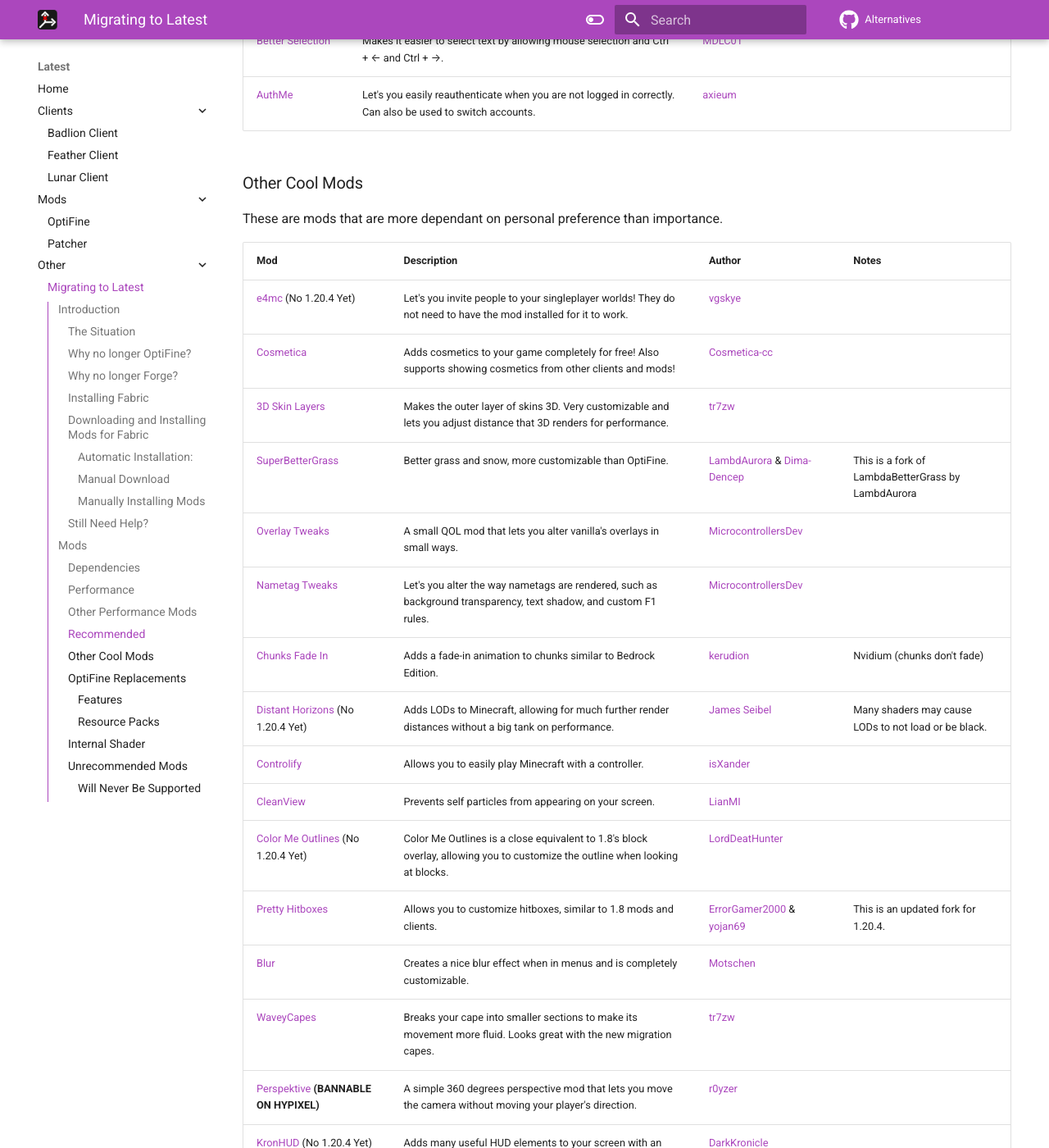
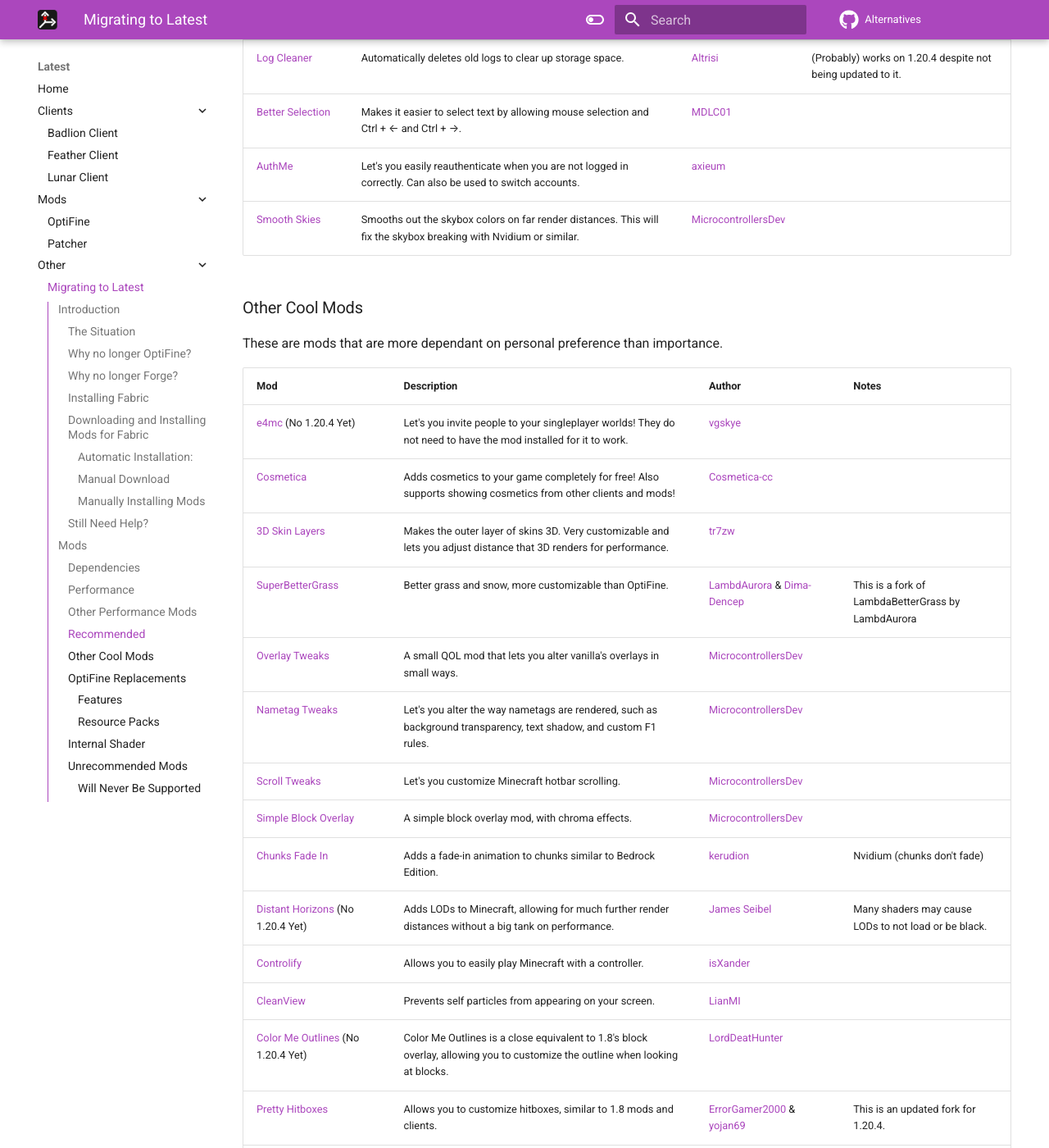
Before and after one commit to MicrocontrollersDev/Alternatives, an MkDocs documentation site: the page built from docs/latest/migrating.md, in a window 1280 px wide and 1400 px high, scrolled down 6502 px. Shown: the whole window at 82% size. Built offline with MkDocs 1.6.1 and Material for MkDocs 9.7.7, drawn with Linux system fonts in a browser that asks for light colours; comment, search, counter and statistics services are not loaded; some of the changed text lies outside the part shown.

Commit message:
add mods

```diff
--- a/docs/latest/migrating.md
+++ b/docs/latest/migrating.md
@@ -132,6 +132,7 @@
 | [Very Many Players](https://modrinth.com/mod/vmp-fabric) | VMP attempts to alleviate the strain on servers when there are a large amount of players. | [RelativityMC](https://github.com/RelativityMC) |
 | [Early Loading Screen](https://modrinth.com/mod/early-loading-screen) | Allows the game to create a game window earlier, allowing you to stop the game much faster if needed. | [Ishland](https://github.com/ishland) | | | May cause crashes when starting the game. If your game instantly crashes, try disabling this mod. |
 | [Noisium](https://modrinth.com/mod/noisium) | Optimizes world generation when generating new chunks. | [Steveplays](https://github.com/Steveplays28) |
+| [Async Pack Scan](https://modrinth.com/mod/async-pack-scan) | Improves performance of the resource pack menu by loading resource packs asynchronously. | [JFronny](https://git.frohnmeyer-wds.de/JfMods) |
 
 ### Other Performance Mods
 
@@ -166,6 +167,7 @@
 | [Log Cleaner](https://modrinth.com/mod/log-cleaner) | Automatically deletes old logs to clear up storage space. | [Altrisi](https://github.com/altrisi) | (Probably) works on 1.20.4 despite not being updated to it. |
 | [Better Selection](https://modrinth.com/mod/better-selection) | Makes it easier to select text by allowing mouse selection and Ctrl + ← and Ctrl + →. | [MDLC01](https://github.com/MDLC01) |
 | [AuthMe](https://modrinth.com/mod/auth-me) | Let's you easily reauthenticate when you are not logged in correctly. Can also be used to switch accounts. | [axieum](https://github.com/axieum) |
+| [Smooth Skies](https://modrinth.com/mod/smooth-skies) | Smooths out the skybox colors on far render distances. This will fix the skybox breaking with Nvidium or similar. | [MicrocontrollersDev](https://github.com/MicrocontrollersDev) |
 
 ### Other Cool Mods
 
@@ -179,6 +181,8 @@
 | [SuperBetterGrass](https://www.curseforge.com/minecraft/mc-mods/super-better-grass) | Better grass and snow, more customizable than OptiFine. | [LambdAurora](https://github.com/LambdAurora) & [Dima-Dencep](https://github.com/dima-dencep) | This is a fork of LambdaBetterGrass by LambdAurora |
 | [Overlay Tweaks](https://modrinth.com/mod/overlaytweaks) | A small QOL mod that lets you alter vanilla's overlays in small ways. | [MicrocontrollersDev](https://github.com/MicrocontrollersDev) |
 | [Nametag Tweaks](https://modrinth.com/mod/nametagtweaks) | Let's you alter the way nametags are rendered, such as background transparency, text shadow, and custom F1 rules. | [MicrocontrollersDev](https://github.com/MicrocontrollersDev) |
+| [Scroll Tweaks](https://modrinth.com/mod/scrolltweaks) | Let's you customize Minecraft hotbar scrolling. | [MicrocontrollersDev](https://github.com/MicrocontrollersDev) |
+| [Simple Block Overlay](https://modrinth.com/mod/simple-block-overlay) | A simple block overlay mod, with chroma effects. | [MicrocontrollersDev](https://github.com/MicrocontrollersDev) |
 | [Chunks Fade In](https://modrinth.com/mod/chunks-fade-in) | Adds a fade-in animation to chunks similar to Bedrock Edition. | [kerudion](https://github.com/kerudion) | Nvidium (chunks don't fade) |
 | [Distant Horizons](https://modrinth.com/mod/distanthorizons) (No 1.20.4 Yet) | Adds LODs to Minecraft, allowing for much further render distances without a big tank on performance. | [James Seibel](https://gitlab.com/jeseibel) | Many shaders may cause LODs to not load or be black. |
 | [Controlify](https://modrinth.com/mod/controlify) | Allows you to easily play Minecraft with a controller. | [isXander](https://github.com/isXander) |
```
